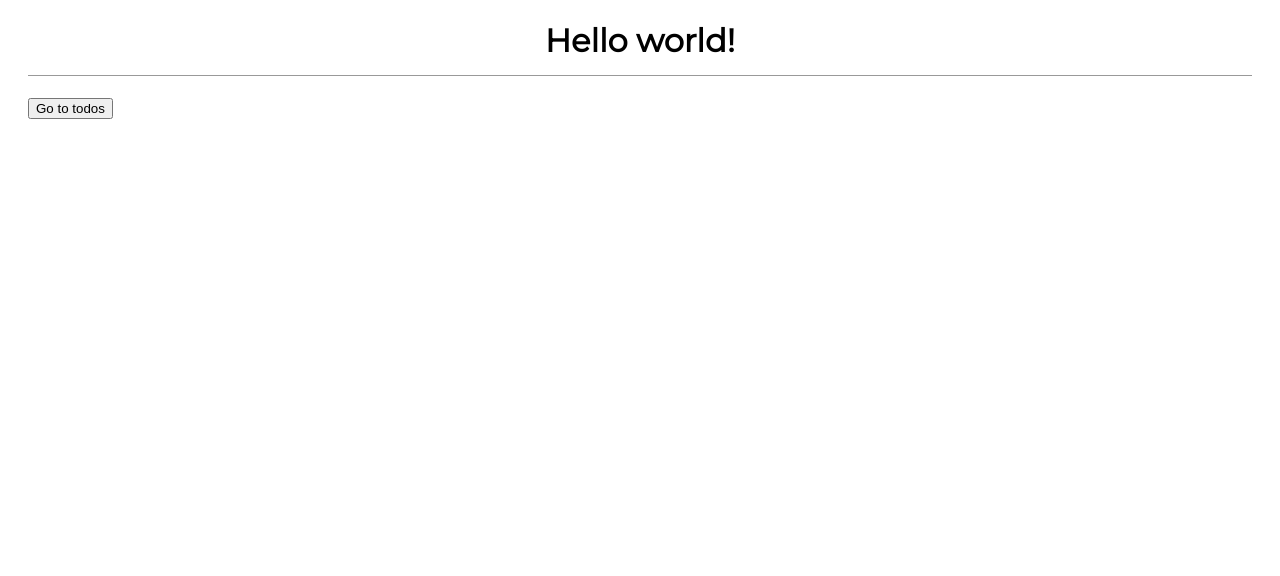
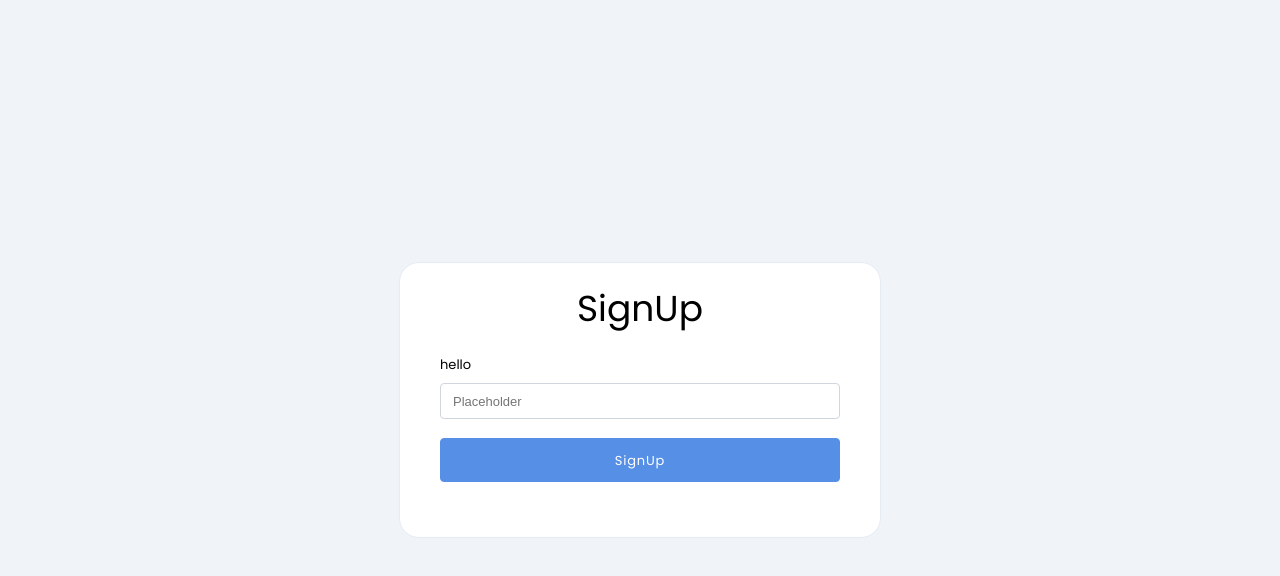
Before and after one commit to Natalka2019/todo-vue, a Vue app: page / in a window 1280 px wide. Shown: the top 576 px of the page. Built offline with nearby package versions, Linux system fonts and the light colour scheme.

Commit message:
refactor styles for reusable components

```diff
--- a/src/App.vue
+++ b/src/App.vue
@@ -1,3 +1,13 @@
 <template>
   <router-view></router-view>
 </template>
+
+<style>
+* {
+  box-sizing: border-box;
+}
+
+body {
+  margin: 0px;
+}
+</style>
--- a/src/components/inputRegular.vue
+++ b/src/components/inputRegular.vue
@@ -1,11 +1,16 @@
 <template>
+  <div class="inputContainer">
+    <label v-if:="label" class="label">{{ label }}</label>
     <input
       class="input"
+      :class="inputFieldClass"
       :placeholder="placeholder"
       :required="required"
       :value="modelValue"
       @input="updateValue"
     />
+    <p v-if:="error">{{ error }}</p>
+  </div>
 </template>
 
 <script>
@@ -16,6 +21,9 @@ export default {
     placeholder: String,
     required: Boolean,
     modelValue: String,
+    label: String,
+    error: String,
+    inputFieldClass: String,
   },
   methods: {
     updateValue(event) {
@@ -26,25 +34,20 @@ export default {
 </script>
 
 <style scoped>
-.input {
-  box-sizing: border-box;
-  padding: 12px;
-  font-size: 1.1rem;
-  margin: 0 0 15px 0;
-  border-radius: 5px;
-  border: none;
-  background: #eee;
-  outline: none;
-  box-shadow: 0.1px 0.1px 2px rgba(0, 0, 0, 0.3);
-  font-family: inherit;
-  letter-spacing: 0.8px;
+.inputContainer {
+  display: flex;
+  flex-direction: column;
 }
 
-.input:focus:invalid {
-  border-bottom: 2px solid red;
+.label {
+  margin-bottom: 8px;
 }
 
-.input:valid {
-  border-bottom: 2px solid green;
+.input {
+  width: 100%;
+  font-size: inherit;
+  border: none;
+  background: inherit;
+  outline: none;
 }
 </style>
--- a/src/views/SignUpPage/index.vue
+++ b/src/views/SignUpPage/index.vue
@@ -1,11 +1,34 @@
 <template>
-  <h1>Hello world!</h1>
-  <button @click="goToTodosPage">Go to todos</button>
+  <div class="container">
+    <div className="signUp">
+      <h1>SignUp</h1>
+      <div className="inputsContainer">
+        <inputRegular
+          class="inputFieldContainer"
+          inputFieldClass="inputField"
+          label="hello"
+          placeholder="Placeholder"
+        />
+        <buttonRegular
+          @click="goToTodosPage"
+          title="SignUp"
+          class="signUpButton"
+        />
+      </div>
+    </div>
+  </div>
 </template>
 
 <script>
+import buttonRegular from "../../components/buttonRegular.vue";
+import inputRegular from "../../components/inputRegular.vue";
+
 export default {
   name: "SignUpPage",
+  components: {
+    buttonRegular,
+    inputRegular,
+  },
   methods: {
     goToTodosPage() {
       this.$router.push("/todos");
@@ -13,3 +36,56 @@ export default {
   },
 };
 </script>
+
+<style scoped>
+.container {
+  height: 100vh;
+  display: flex;
+  justify-content: center;
+  align-items: center;
+  background-color: #f0f4f9;
+  font-family: "Poppins", sans-serif;
+}
+
+.signUp {
+  background-color: #fff;
+  border: 1px solid #e6ecf3;
+  border-radius: 20px;
+  padding: 0 40px 40px 40px;
+}
+
+h1 {
+  text-align: center;
+  font-weight: 500;
+  font-size: 36px;
+  line-height: 44px;
+}
+
+.inputFieldContainer {
+  width: 400px;
+  margin-bottom: 19px;
+  font-size: 13px;
+  line-height: 20px;
+}
+
+::v-deep .inputField {
+  height: 36px;
+  padding: 8px 12px;
+  background: #ffffff;
+  border: 1px solid #cfd6de;
+  border-radius: 4px;
+}
+
+.signUpButton {
+  width: 400px;
+  height: 44px;
+  background: #558fe6;
+  border: 1px solid #558fe6;
+  border-radius: 4px;
+  padding: 12px 20px;
+  font-weight: 500;
+  font-size: 13px;
+  line-height: 20px;
+  color: #ffffff;
+}
+</style>
--- a/src/views/TodosPage/components/todoItem.vue
+++ b/src/views/TodosPage/components/todoItem.vue
@@ -26,7 +26,7 @@ export default {
 };
 </script>
 
-<style>
+<style scoped>
 .i {
   cursor: pointer;
   color: #444;
--- a/src/views/TodosPage/components/todoItems.vue
+++ b/src/views/TodosPage/components/todoItems.vue
@@ -22,7 +22,7 @@ export default {
 };
 </script>
 
-<style>
+<style scoped>
 .todo {
   grid-column: 1 / span 1;
   padding: 15px 10px;
--- a/src/views/TodosPage/index.vue
+++ b/src/views/TodosPage/index.vue
@@ -1,9 +1,11 @@
 <template>
+  <div class="container">
     <h1>ToDo List</h1>
     <div class="input-container">
       <inputRegular
         type="text"
-      class="inputField"
+        class="inputFieldContainer"
+        inputFieldClass="inputField"
         placeholder="add new task"
         v-model="description"
         @keyup.enter="addButtonClick"
@@ -17,11 +19,12 @@
       />
     </div>
 
-  <div class="container" @click="onContainerClick">
+    <div class="tasks-container" @click="onContainerClick">
       <span class="header">Tasks</span>
       <span class="header">Incomplete</span>
       <span class="header">Completed</span>
       <todoItems :todos="todos"></todoItems>
+    </div>
   </div>
 </template>
 
@@ -106,10 +109,12 @@ export default {
 };
 </script>
 
-<style>
-#app {
+<style scoped>
+.container {
   font-family: "Montserrat", sans-serif;
   padding: 0 20px;
+  display: flex;
+  flex-direction: column;
 }
 
 h1 {
@@ -128,8 +133,30 @@ h1 {
   margin: 0 0 20px 0;
 }
 
-.inputField {
+.inputFieldContainer {
   width: 60%;
+  font-size: 1.1rem;
+}
+
+::v-deep .inputField {
+  padding: 12px;
+  margin: 0 0 15px 0;
+  border-radius: 5px;
+  background: #eee;
+  box-shadow: 0.1px 0.1px 2px rgba(0, 0, 0, 0.3);
+  letter-spacing: 0.8px;
+}
+
+.inputField input {
+  background: #eee;
+}
+
+.inputField:focus:invalid {
+  border-bottom: 2px solid red;
+}
+
+.inputField:valid {
+  border-bottom: 2px solid green;
 }
 
 .addButton {
@@ -141,7 +168,7 @@ h1 {
   font-weight: bold;
 }
 
-.container {
+.tasks-container {
   box-shadow: 0.1px 0.1px 2px rgba(0, 0, 0, 0.4);
   padding: 20px;
   display: grid;
```
Lines whose indentation alone changed are shown as unchanged.
